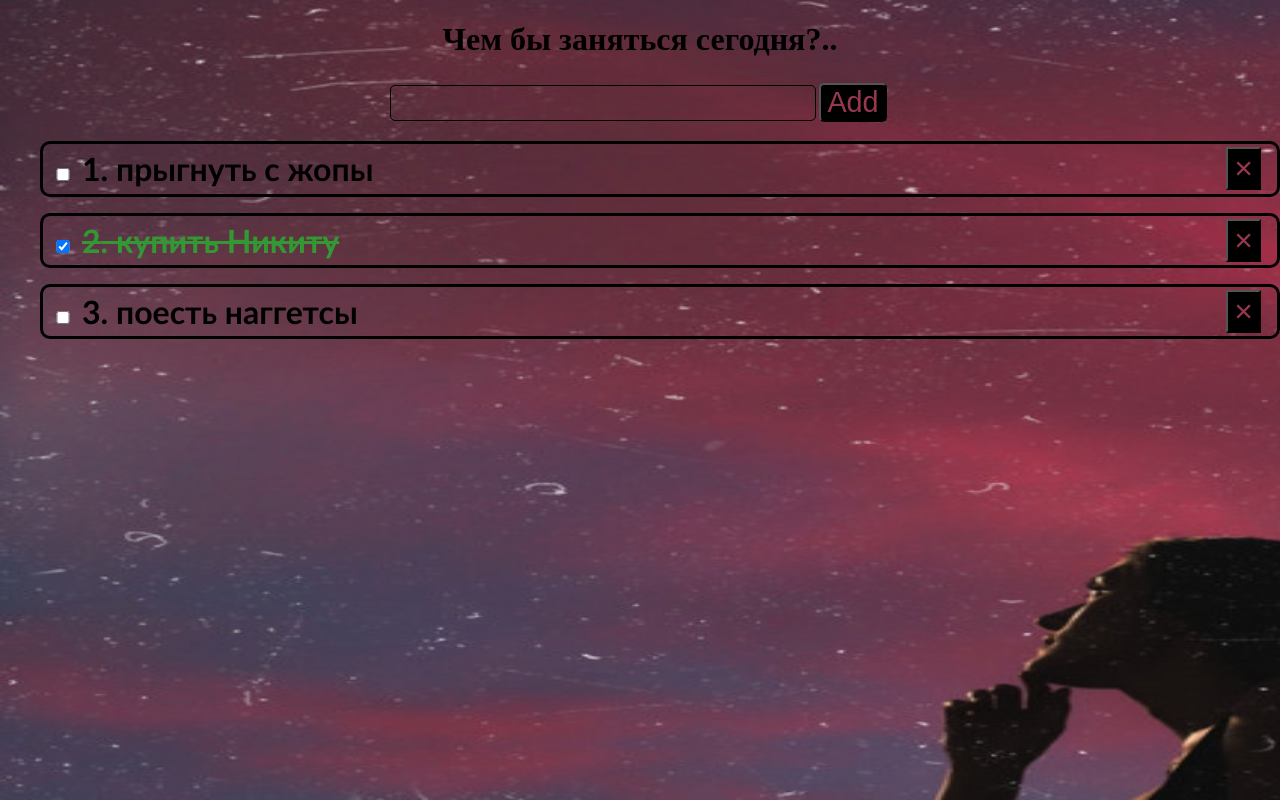
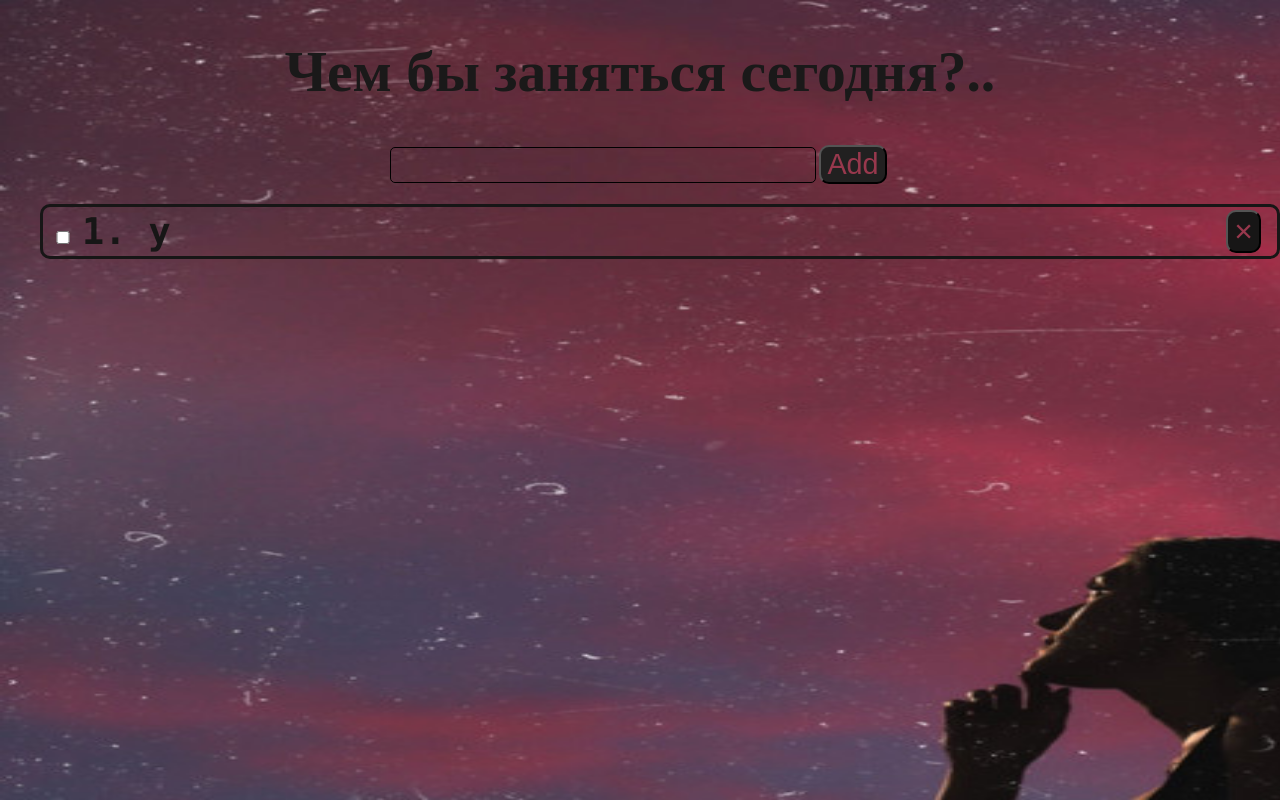
Before and after one commit to DonorOfLove/reactLearning, a React (Create React App) app: page / in a window 1280 px wide. Built offline with nearby package versions, Linux system fonts and the light colour scheme.

Commit message:
v1 save in local store

```diff
--- a/src/App.js
+++ b/src/App.js
@@ -1,16 +1,25 @@
-import ToDoBtn from "./toDO/TodoAdd";
-import React from 'react'
+import React,{useEffect} from 'react'
 import './App.css';
 import ToDoList from "./toDO/ToDoList";
 import Context from "./context";
 import AddTodo from "./toDO/TodoAdd";
 
+let flag=true
+function App() {
 
-function App() {
-    const [todos, setTodos] = React.useState(
-        [{id: 1, completed: false, title: 'прыгнуть с жопы'},
-            {id: 2, completed: true, title: 'купить Никиту'},
-            {id: 3, completed: false, title: 'поесть наггетсы'}])
+    let [todos, setTodos] = React.useState(
+        [{id:1,completed:false,title:'у'}])
+
+
+
+
+useEffect(()=>{const copy = JSON.parse(localStorage.getItem('todos'))
+    setTodos(copy)},[])
+
+    function setToLocalStore() {
+        setTimeout(()=>{const json=JSON.stringify(todos)
+        localStorage.setItem('todos',json)})
+        }
 
     function toggleTodo(id) {
         setTodos(
@@ -19,32 +28,31 @@ function App() {
                     todo.completed = !todo.completed
                 }
                 return todo
-            })
-        )
+            }))
     }
 
     function removeTodo(id) {
         setTodos(todos.filter(todo => todo.id !== id))
-
     }
 
     function addTodo(title) {
-        setTodos(todos.concat([
-            {
-                title,
-                id: Date.now(),
-                completed: false
-            }]))
+        setTodos(todos.concat([{
+            title,
+            id: Date.now(),
+            completed: false
+        }]))
     }
 
     return (
         <Context.Provider value={{removeTodo}}>
             <div className="App">
                 <h1 className='title'>Чем бы заняться сегодня?..</h1>
-                <AddTodo onCreate={addTodo}></AddTodo>
+                <AddTodo onCreate={addTodo}>
+                </AddTodo>
                 <ToDoList
                     todos={todos}
-                    onToggle={toggleTodo}>
+                    onToggle={toggleTodo}
+                    onChange={setToLocalStore(flag)}>
                 </ToDoList>
             </div>
         </Context.Provider>
--- a/src/index.css
+++ b/src/index.css
@@ -11,61 +11,74 @@ body {
 
 }
 
-.todo{
-    border: 3px solid black;
+.todo {
+    border: 3px solid #171616;
     display: flex;
     border-radius: 10px;
-    font-family: Candara;
-    font-size: 2rem;
+    font-family: Consolas;
+    font-size: 2.3rem;
     margin-top: 1rem;
     justify-content: space-between;
     text-align: center;
     align-items: center;
     font-weight: bold;
+    color: #171616;
 }
-.done{
+
+.done {
     text-decoration: line-through;
     color: #339733;
 
 }
-.btn{
-    background-color: black;
+
+.btn {
+    background-color: #212020;
     color: #98384d;
     font-size: 1.8rem;
     text-align: center;
-    border-radius: 5px;
+    border-radius: 10px;
     margin: 0.2rem;
 }
-.add_form{
+
+.add_form {
     display: flex;
     align-items: center;
     justify-content: center;
 }
-.title{
-  font-family: Serif;
+
+.title {
+    font-family: Serif;
+    font-size: 4.5vw;
+    color: #1a1919;
 
 }
-.remove_btn{
-    background-color: black;
+
+.remove_btn {
+    background-color: #171616;
     color: #98384d;
     font-size: 2rem;
     text-align: center;
     margin: 0.2rem 1rem;
+    border-radius: 10px;
 }
-.check_box{
+
+.check_box {
     background-color: black;
     font-size: 2rem;
     width: 2rem;
 }
-.add_input{
+
+.add_input {
     height: 2rem;
-   background-color: transparent;
+    background-color: transparent;
     border: 1px solid black;
-border-radius: 5px;
-font-size: 2rem}
+    border-radius: 5px;
+    font-size: 2rem
+}
 
-@media (max-width:900px){
-body{background-size: cover;
+@media (max-width: 900px) {
+    body {
+        background-size: cover;
 
+    }
 }
-}
--- a/src/toDO/ToDoList.js
+++ b/src/toDO/ToDoList.js
@@ -11,7 +11,7 @@ const styles = {
 function ToDoList(props) {
     return (
         <ul style={styles.ul}>
-            {props.todos.map((todo, index) => {
+               {props.todos.map((todo, index) => {
                     return (<ToDoItem todo={todo}
                                       key={todo.id}
                                       index={index}
--- a/src/toDO/TodoAdd.js
+++ b/src/toDO/TodoAdd.js
@@ -1,10 +1,6 @@
 import React, {useState} from 'react'
 import PropTypes from 'prop-types'
 
-const styles = {
-    width: '100px',
-    height: '50px'
-}
 
 function AddTodo({onCreate}) {
     const [value, setValue] = useState('')
@@ -24,8 +20,10 @@ function AddTodo({onCreate}) {
                 type="text"
                 value={value}
                 onChange={event => setValue(event.target.value)}/>
-            <button type='submit' className='btn'>Add</button>
+            <button type='submit' className='btn'>Add
+            </button>
         </form>
+
     )
 
 }
```
